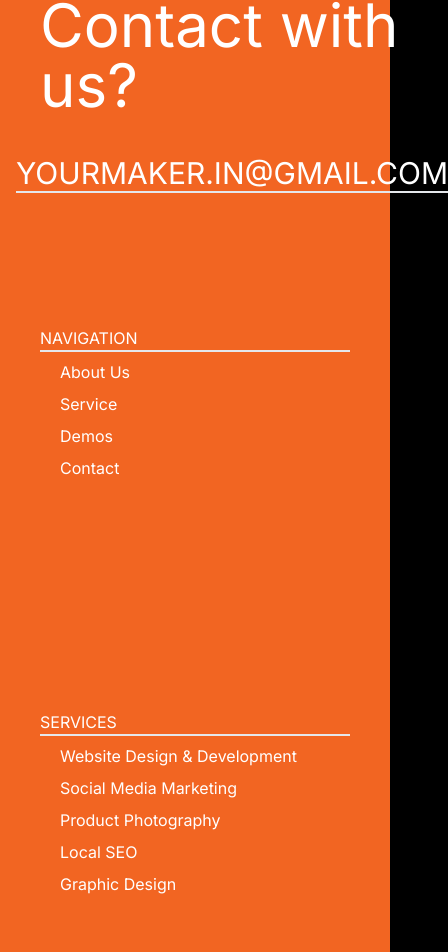
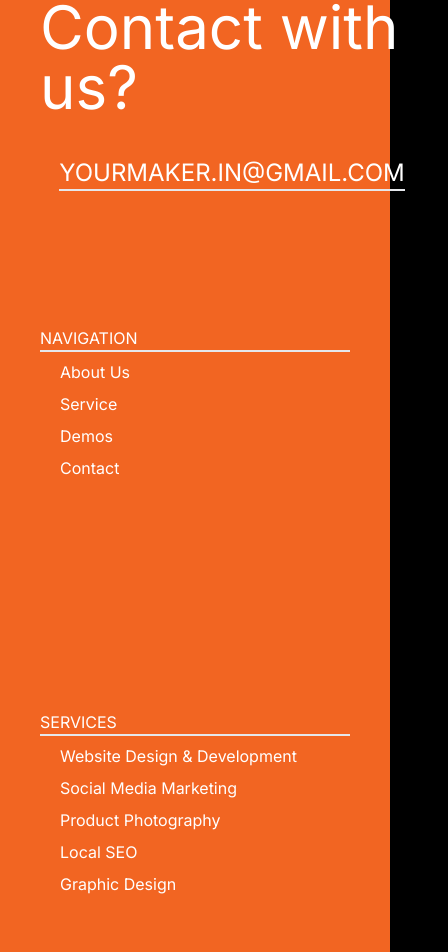
Before and after one commit to thetitasghosh/Your-Maker-Agency, a Next.js app: page / in a window 390 px wide. Shown: the part 6458-7410 px from the top of the page, 448 px wide, since content can reach past the window. Built offline with nearby package versions, Linux system fonts and the light colour scheme.

Commit message:
responsive

```diff
--- a/src/components/section/Footer.jsx
+++ b/src/components/section/Footer.jsx
@@ -46,15 +46,15 @@ const Footer = () => {
       <div className="redd flex min-h-96 w-full flex-wrap items-center justify-between px-10">
         <div className="redd flex h-96 w-96 flex-col items-center justify-center gap-10">
           <h1 className="text-6xl">Contact with us?</h1>
-          <h1 className="mx-10 border-b-2 text-3xl uppercase">
+          <h1 className="mx-10 border-b-2 text-2xl laptop:text-3xl  uppercase">
             <Link href={""}>yourmaker.in@gmail.com</Link>
           </h1>
         </div>
-        <div className="redd h-96 w-96 py-10">
+        <div className="redd h-96 w-96 py-10 tablet:w-72">
           <h1 className="border-b-2 uppercase">navigation</h1>
           <div className="flex h-full w-full flex-col items-start justify-start gap-2 py-2 pl-5">
             {navigation.map((data) => {
-              let {id} = data
+              let { id } = data;
               return (
                 <motion.div
                   variants={StaggerOpacity}
@@ -62,7 +62,7 @@ const Footer = () => {
                   whileInView={"anim"}
                   custom={id}
                   key={id}
-                  className="overflow-hidden "
+                  className="overflow-hidden"
                 >
                   <Link href={data.route}>{data.lable}</Link>
                 </motion.div>
@@ -70,7 +70,7 @@ const Footer = () => {
             })}
           </div>
         </div>
-        <div className="redd h-96 w-96 py-10">
+        <div className="redd h-96 w-96 py-10 tablet:w-72">
           <h1 className="border-b-2 uppercase">services</h1>
           <div className="flex h-full w-full flex-col items-start justify-start gap-2 py-2 pl-5">
             {Serviecs.map((data) => {
@@ -90,11 +90,11 @@ const Footer = () => {
             })}
           </div>
         </div>
-        <div className="redd h-96 w-96 py-10">
+        <div className="redd h-96 w-96 py-10 tablet:w-72">
           <h1 className="border-b-2 uppercase">social media</h1>
           <div className="flex h-full w-full flex-col items-start justify-start gap-2 py-2 pl-5">
             {Social.map((data) => {
-              let {id} = data
+              let { id } = data;
               return (
                 <motion.div
                   variants={StaggerOpacity}
```
